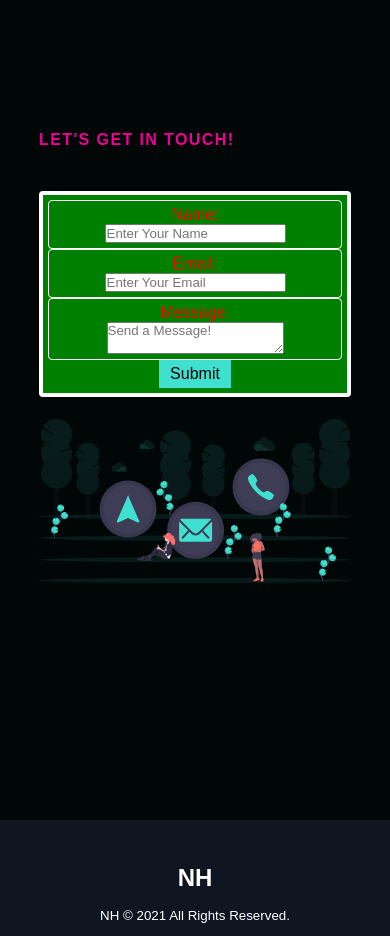
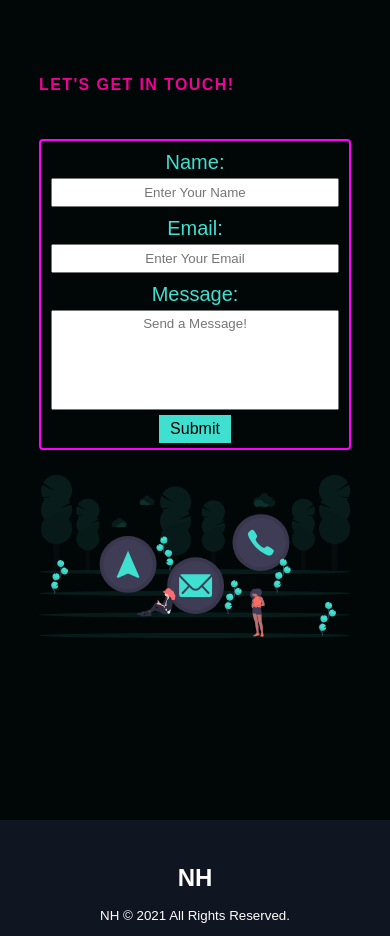
Before and after one commit to NRHietala/portfolio, a React (Create React App) app: page / in a window 390 px wide. Shown: the part 3760-4696 px from the top of the page. Built offline with nearby package versions, Linux system fonts and the light colour scheme; a web font is replaced by a local one.

Commit message:
Adds responsive form and formfields and properly stacks img and form when resized below media queries

```diff
--- a/src/components/Contact/ContactElements.js
+++ b/src/components/Contact/ContactElements.js
@@ -66,7 +66,7 @@ export const ImgWrap = styled.div`
   display: flex;
   justify-content: center;
   align-content: center;
-  max-width: 500px;
+  /* max-width: 500px; */
   height: 100%;
   margin: 10px 0px;
 `;
@@ -83,8 +83,10 @@ export const FormContainer = styled.form`
   flex-flow: column nowrap;
   justify-content: center;
   align-items: space-between;
-  height: 200px;
-  background: green;
+  border-radius: 4px;
+  /* background: gray; */
+  border: 2px solid magenta;
+  border-radius: 4px;
 `;
 
 export const FormWrapper = styled.div`
@@ -92,8 +94,6 @@ export const FormWrapper = styled.div`
   flex-flow: column nowrap;
   align-items: center;
   padding: 5px;
-  border: 4px solid white;
-  border-radius: 4px;
 `;
 
 export const FormInputWrapper = styled.div`
@@ -102,18 +102,31 @@ export const FormInputWrapper = styled.div`
   align-items: center;
   justify-content: space-between;
   padding: 5px;
-  border: 1px white solid;
   border-radius: 4px;
   width: 100%;
 `;
 
 export const FormInputLabel = styled.label`
-  color: red;
+  color: turquoise;
+  font-size: 20px;
+  padding-bottom: 4px;
 `;
 
-export const FormInput = styled.input``;
+export const FormInput = styled.input`
+  text-align: center;
+  width: 100%;
+  max-width: 350px;
+  padding: 5px;
+`;
 
-export const FormMessageInput = styled.textarea``;
+export const FormMessageInput = styled.textarea`
+  text-align: center;
+  width: 100%;
+  max-width: 350px;
+  padding: 5px;
+  height: 100px;
+  resize: none;
+`;
 
 export const BtnWrap = styled.div`
   display: flex;
--- a/src/components/Contact/FormMessageInput.js
+++ b/src/components/Contact/FormMessageInput.js
@@ -8,7 +8,13 @@ const FormInput = props => {
       <FormInputLabel htmlFor={label}>
         <span>{label}:</span>
       </FormInputLabel>
-      <FormMessageInput required={required} placeholder={placeholder} />
+      <FormMessageInput
+        required={required}
+        placeholder={placeholder}
+        rows={3}
+        cols={4}
+        maxLength={295}
+      />
     </>
   );
 };
```
